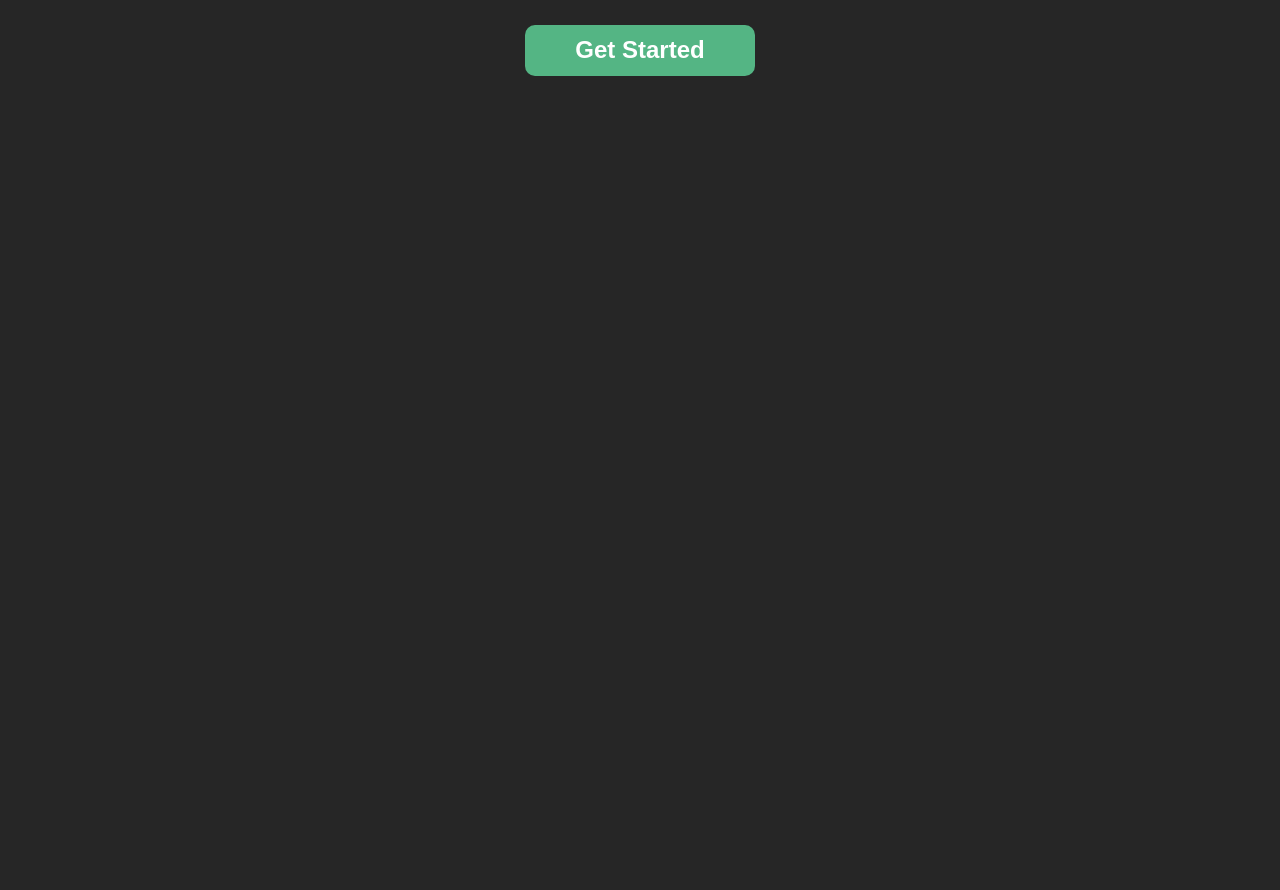
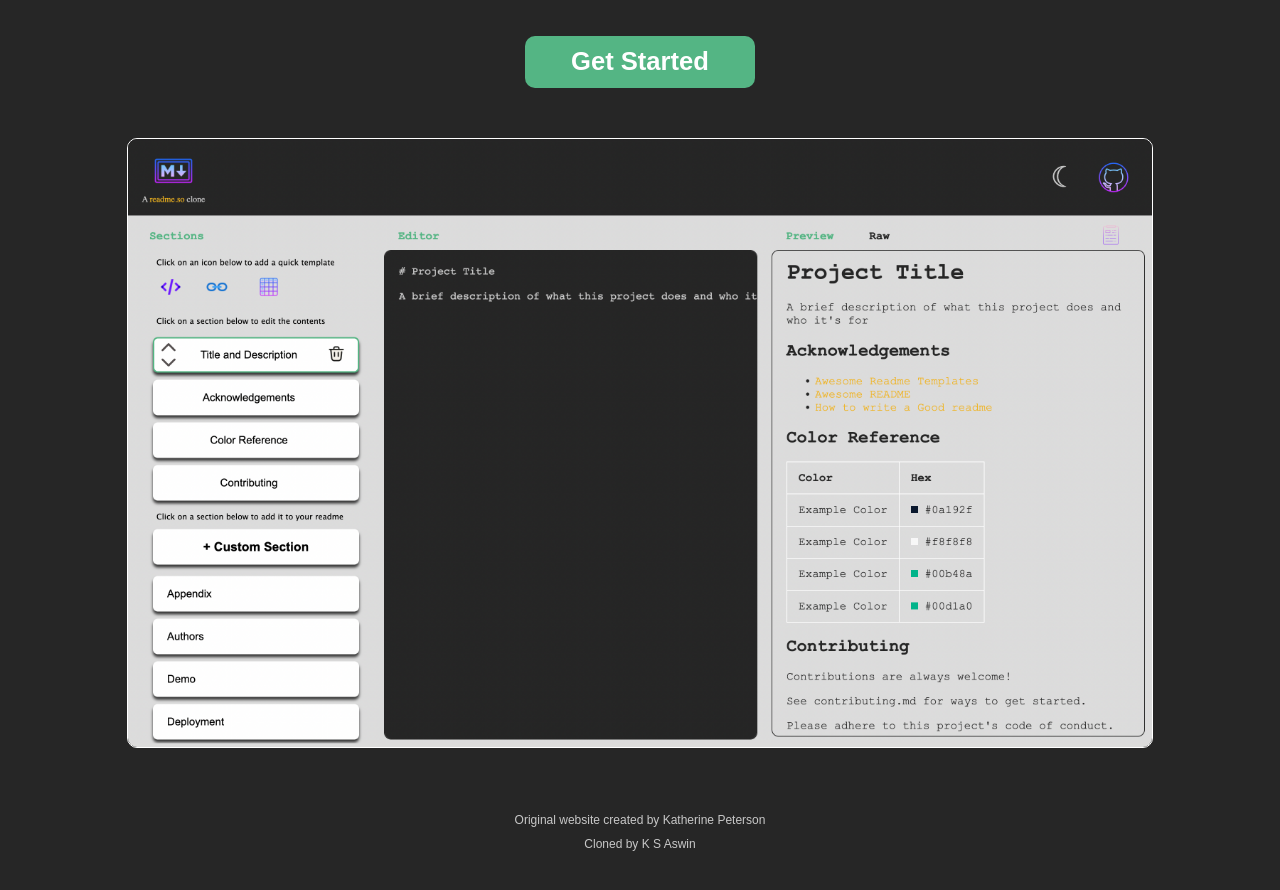
Before and after one commit to ksaswin/Readme-gen, a Vue app: page / in a window 1280 px wide. Shown: the part 380-1270 px from the top of the page. Before the commit the page ends 800 px from the top, so only its background shows below. Built offline with nearby package versions, Linux system fonts and the light colour scheme; what @meforma/vue-copy-to-clipboard would draw is missing.

Commit message:
Added screenshot of the editor in AppHome.

```diff
--- a/src/views/AppHome.vue
+++ b/src/views/AppHome.vue
@@ -48,6 +48,25 @@
       </button>
     </router-link>
     <!-- Link to editor page -->
+
+    <img
+      src="@/assets/images/readme-light.png"
+      alt="Readme-gen screenshot"
+      class="screenshot"
+    />
+
+    <footer>
+      <p>
+        Original website created by
+        <a href="https://twitter.com/katherinecodes" class="credits"
+          >Katherine Peterson</a
+        >
+      </p>
+      <p>
+        Cloned by
+        <a href="https://github.com/ksaswin" class="credits">K S Aswin</a>
+      </p>
+    </footer>
   </div>
   <!-- Home content ends here -->
 </template>
@@ -97,6 +116,33 @@
 .text-btn {
   margin: 0;
   color: white;
-  font-size: 3vh;
+  font-size: 2vw;
+}
+
+.screenshot {
+  margin-top: 50px;
+  width: 80vw;
+  border: 1px solid white;
+  border-radius: 10px;
+}
+
+footer {
+  display: flex;
+  flex-direction: column;
+  align-items: center;
+
+  margin: 60px 0 50px 0;
+}
+
+p {
+  font-size: 12px;
+  color: rgb(200, 200, 200);
+  margin: 5px;
+}
+.credits {
+  color: rgb(200, 200, 200);
+}
+.credits:hover {
+  color: rgb(84, 181, 132);
 }
 </style>
```
Also changed, not shown: src/assets/images/readme-dark.png (added), src/assets/images/readme-light.png (added).
